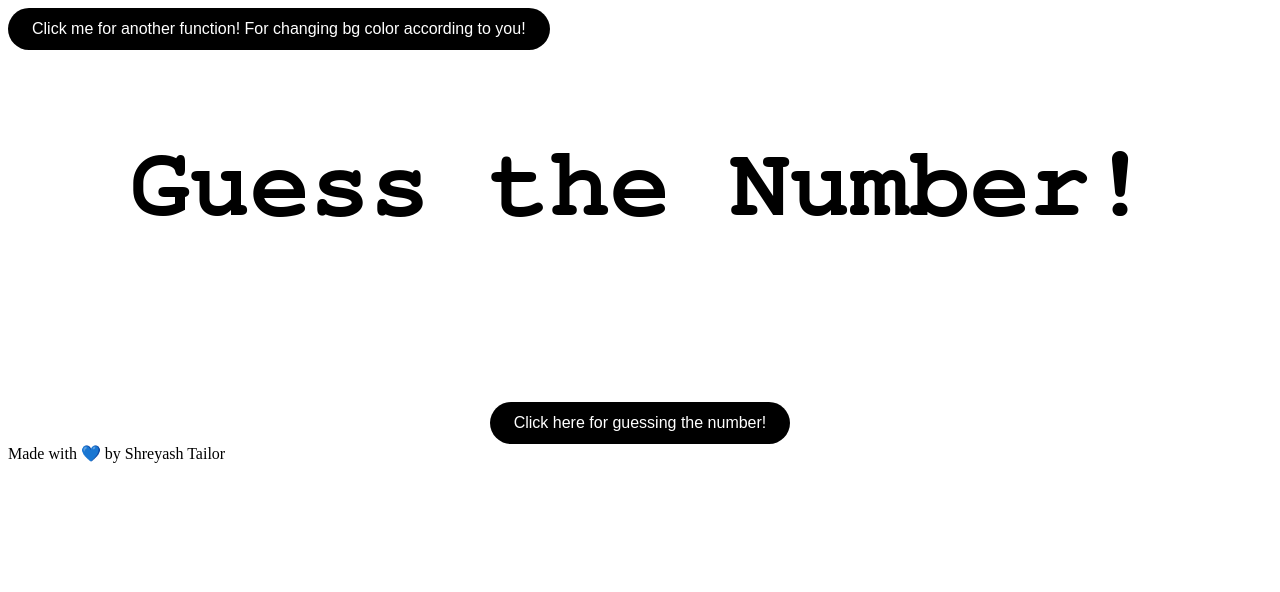
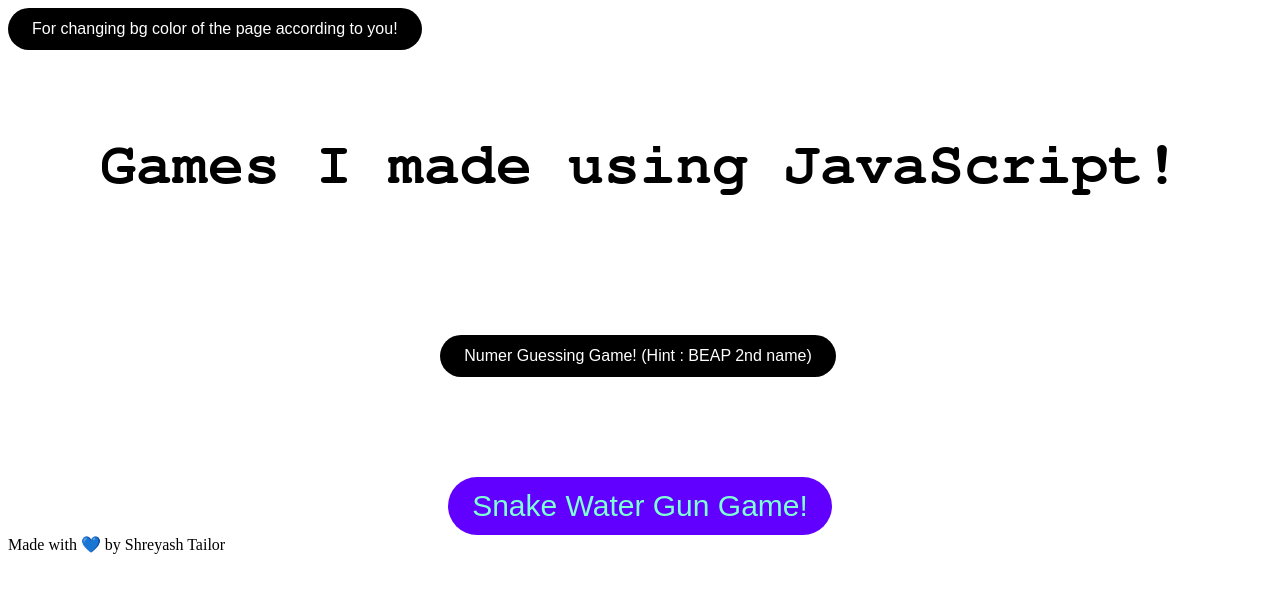
Before and after one commit to Captain1678/guessthenumber, a plain HTML site: page index.html in a window 1280 px wide. Drawn offline with Linux system fonts and the light colour scheme.

Commit message:
Updated many things.

```diff
--- a/index.html
+++ b/index.html
@@ -8,13 +8,14 @@
 
 .title{
     text-align: center;
-    font-size: 50px;
+    font-size: 30px;
     font-weight: bold;
     font-family: 'FreeMono, monospace';
     color: rgb(0, 0, 0);
     margin-top: 85px;
 
 }
+
 .btn{
     display: inline-block;
   padding: 12px 24px;
@@ -34,6 +35,28 @@
 .btn:hover {
   background-color: rgb(0, 255, 221);
   color: black;
+}
+
+
+.btn2{
+    display: inline-block;
+  padding: 12px 24px;
+  border-radius: 50px;
+  background-color: rgb(98, 0, 255);
+  color: aquamarine;
+  text-align: center;
+  text-decoration: none;
+  font-size: 30px;
+  cursor: pointer;
+  border: none;
+  transition: background-color 0.3s;
+  margin-top: 100px
+
+}
+
+.btn2:hover {
+  background-color: darkgreen;
+  color: whitesmoke;
 }
 
 
@@ -57,9 +80,7 @@
   color: white;
 }
 
-
-
-        @media screen and (max-width: 768px) {
+@media screen and (max-width: 768px) {
             .title {
                 font-size: 6vw;
                 margin-top: 20vw;
@@ -80,12 +101,13 @@
     </style>
 </head>
 <body>
-    <button class="topright" onclick="secondfunc()">Click me for another function! For changing bg color according to you!</button>
+    <button class="topright" onclick="secondfunc()">For changing bg color of the page according to you!</button>
     <center>
         <div class="title">
-            <h1 style="font-family: FreeMono, monospace; font-weight: bold;">Guess the Number!</h1>
+            <h1 style="font-family: FreeMono, monospace; font-weight: bold;">Games I made using JavaScript!</h1>
         </div>
-        <button class="btn" onclick="myfunc()">Click here for guessing the number!</button>
+        <button class="btn" onclick="myfunc()">Numer Guessing Game! (Hint : BEAP 2nd name)</button>&nbsp;<br>
+        <button class="btn2" onclick="swg()">Snake Water Gun Game!</button>
     </center>
     <footer class="footer">Made with 💙 by Shreyash Tailor</footer>
 </body>
```
